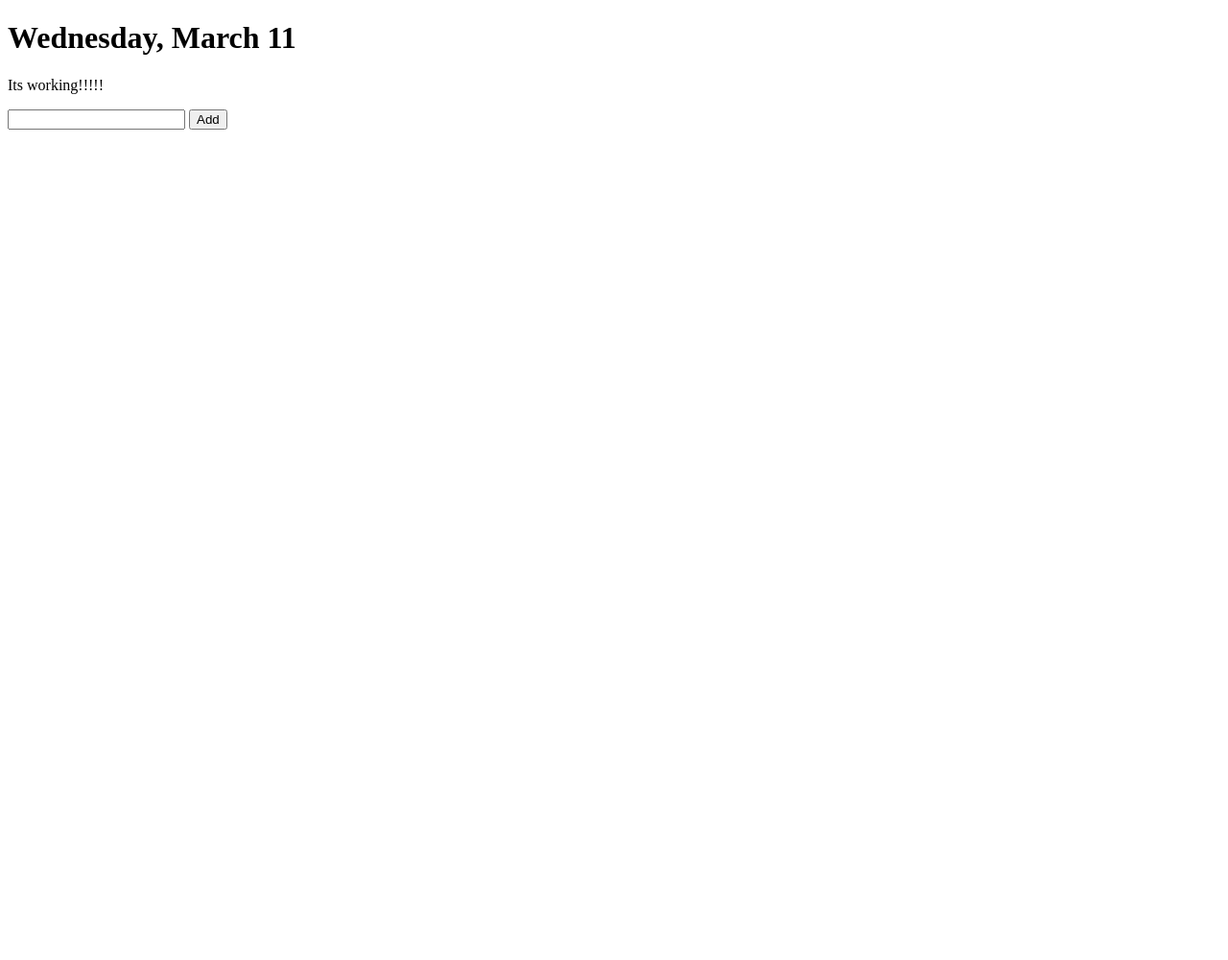
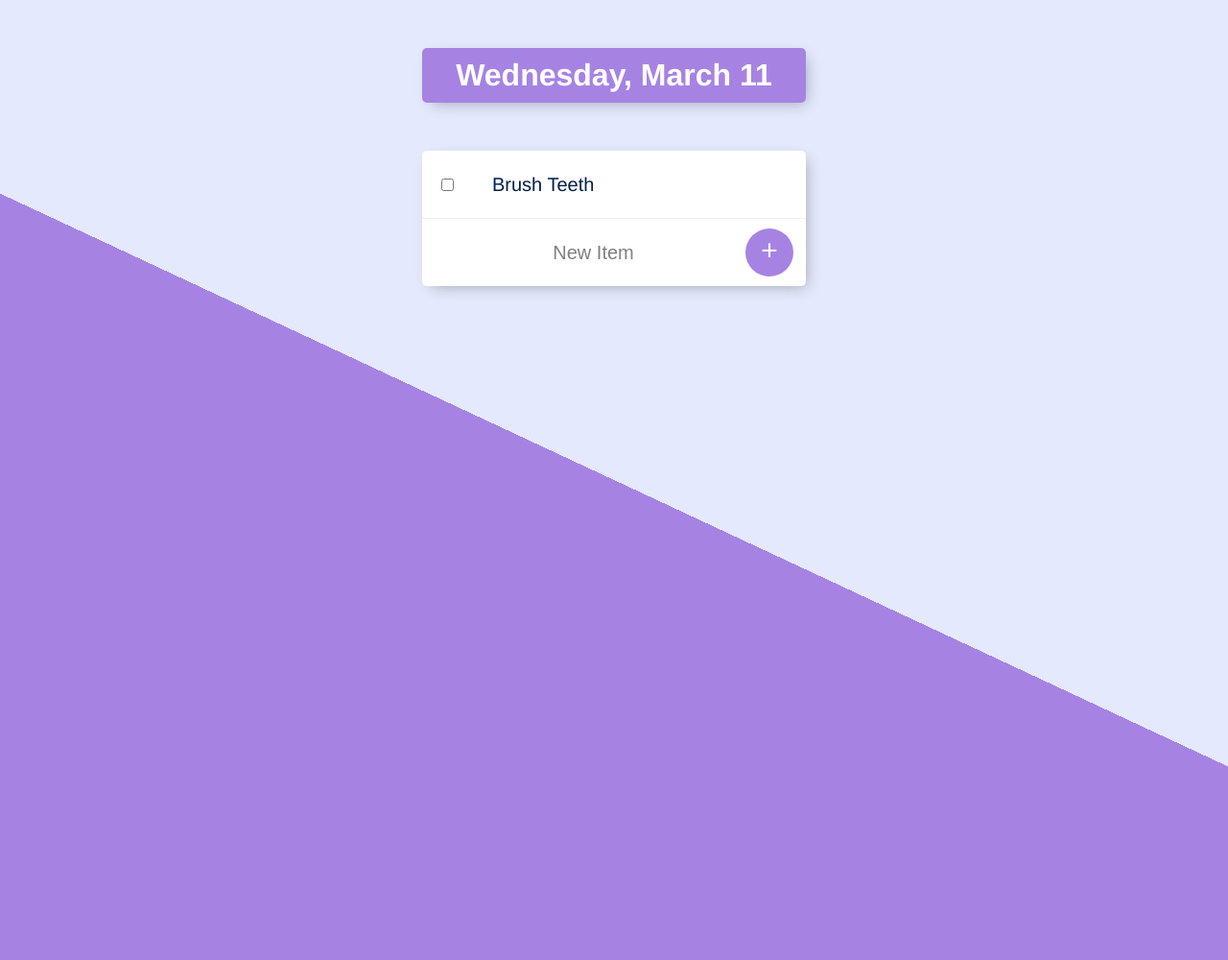
Before and after one commit to DavidGilkeson/ToDoList, a Node server app: page / in a window 1280 px wide. Shown: the whole page at 96% size. Before the commit the page ends 135 px from the top, so only its background shows below. Run offline with Node 20, Linux system fonts and the light colour scheme.

Commit message:
Added CSS and public folder

```diff
--- a/app.js
+++ b/app.js
@@ -5,11 +5,12 @@ const bodyParser = require("body-parser");
 
 const app = express();
 
-var items = [];
+var items = ["Brush Teeth"];
 
 app.set("view engine", "ejs");
 
 app.use(bodyParser.urlencoded({ extended: true }));
+app.use(express.static("public"));
 
 app.get("/", function(req, res) {
   var today = new Date();
--- /dev/null
+++ b/public/css/styles.css
@@ -0,0 +1,96 @@
+html {
+    background-color: #E4E9FD;
+    background-image: -webkit-linear-gradient(65deg, #A683E3 50%, #E4E9FD 50%);
+    min-height: 1000px;
+    font-family: 'helvetica neue';
+}
+
+h1 {
+    color: #fff;
+    padding: 10px;
+}
+
+.box {
+    max-width: 400px;
+    margin: 50px auto;
+    background: white;
+    border-radius: 5px;
+    box-shadow: 5px 5px 15px -5px rgba(0, 0, 0, 0.3);
+}
+
+#heading {
+    background-color: #A683E3;
+    text-align: center;
+}
+
+.item {
+    min-height: 70px;
+    display: flex;
+    align-items: center;
+    border-bottom: 1px solid #F1F1F1;
+}
+
+.item:last-child {
+    border-bottom: 0;
+}
+
+input:checked+p {
+    text-decoration: line-through;
+    text-decoration-color: #A683E3;
+}
+
+input[type="checkbox"] {
+    margin: 20px;
+}
+
+p {
+    margin: 0;
+    padding: 20px;
+    font-size: 20px;
+    font-weight: 200;
+    color: #00204a;
+}
+
+form {
+    text-align: center;
+    margin-left: 20px;
+}
+
+button {
+    min-height: 50px;
+    width: 50px;
+    border-radius: 50%;
+    border-color: transparent;
+    background-color: #A683E3;
+    color: #fff;
+    font-size: 30px;
+    padding-bottom: 6px;
+    border-width: 0;
+}
+
+input[type="text"] {
+    text-align: center;
+    height: 60px;
+    top: 10px;
+    border: none;
+    background: transparent;
+    font-size: 20px;
+    font-weight: 200;
+    width: 313px;
+}
+
+input[type="text"]:focus {
+    outline: none;
+    box-shadow: inset 0 -3px 0 0 #A683E3;
+}
+
+::placeholder {
+    color: grey;
+    opacity: 1;
+}
+
+footer {
+    color: white;
+    color: rgba(0, 0, 0, 0.5);
+    text-align: center;
+}
--- a/views/list.ejs
+++ b/views/list.ejs
@@ -5,25 +5,32 @@
     <meta charset="UTF-8">
     <meta name="viewport" content="width=device-width, initial-scale=1.0">
     <title>Todolist</title>
+    <link rel="stylesheet" href="css/styles.css">
 </head>
 
 <body>
-    <h1> <%= kindOfDay %> </h1>
 
-    <p>Its working!!!!!</p>
+    <div class="box" id="heading">
+        <h1> <%= kindOfDay %> </h1>
+    </div>
 
-    <ul>
+    <div class="box">
+        <% for(let i = 0; i < newListItems.length;i++) { %>
 
-        <% for(var i = 0; i < newListItems.length;i++) { %>
-        <li> <%=   newListItems[i] %></li>
+        <div class="item">
+            <input type="checkbox">
+            <p> <%=   newListItems[i] %></p>
+
+        </div>
         <% } %>
 
-    </ul>
 
-    <form class="" action="/" method="POST">
-        <input type="text" name="newItem">
-        <button type="submit" name="button">Add</button>
-    </form>
+        <form class="item" action="/" method="POST">
+            <input type="text" name="newItem" placeholder="New Item" autocomplete="off">
+            <button type="submit" name="button">+</button>
+        </form>
+
+    </div>
 
 </body>
 
```
